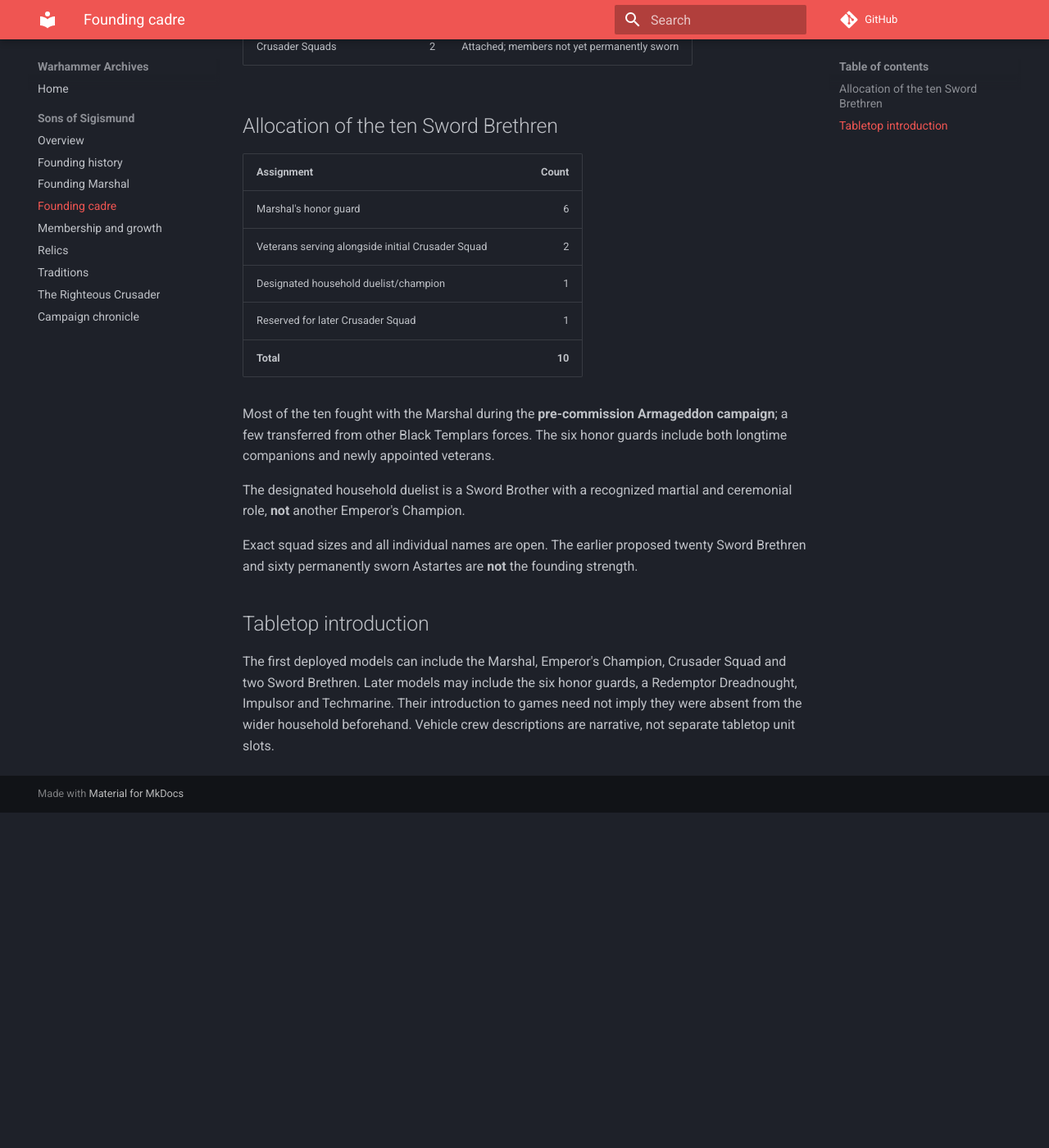
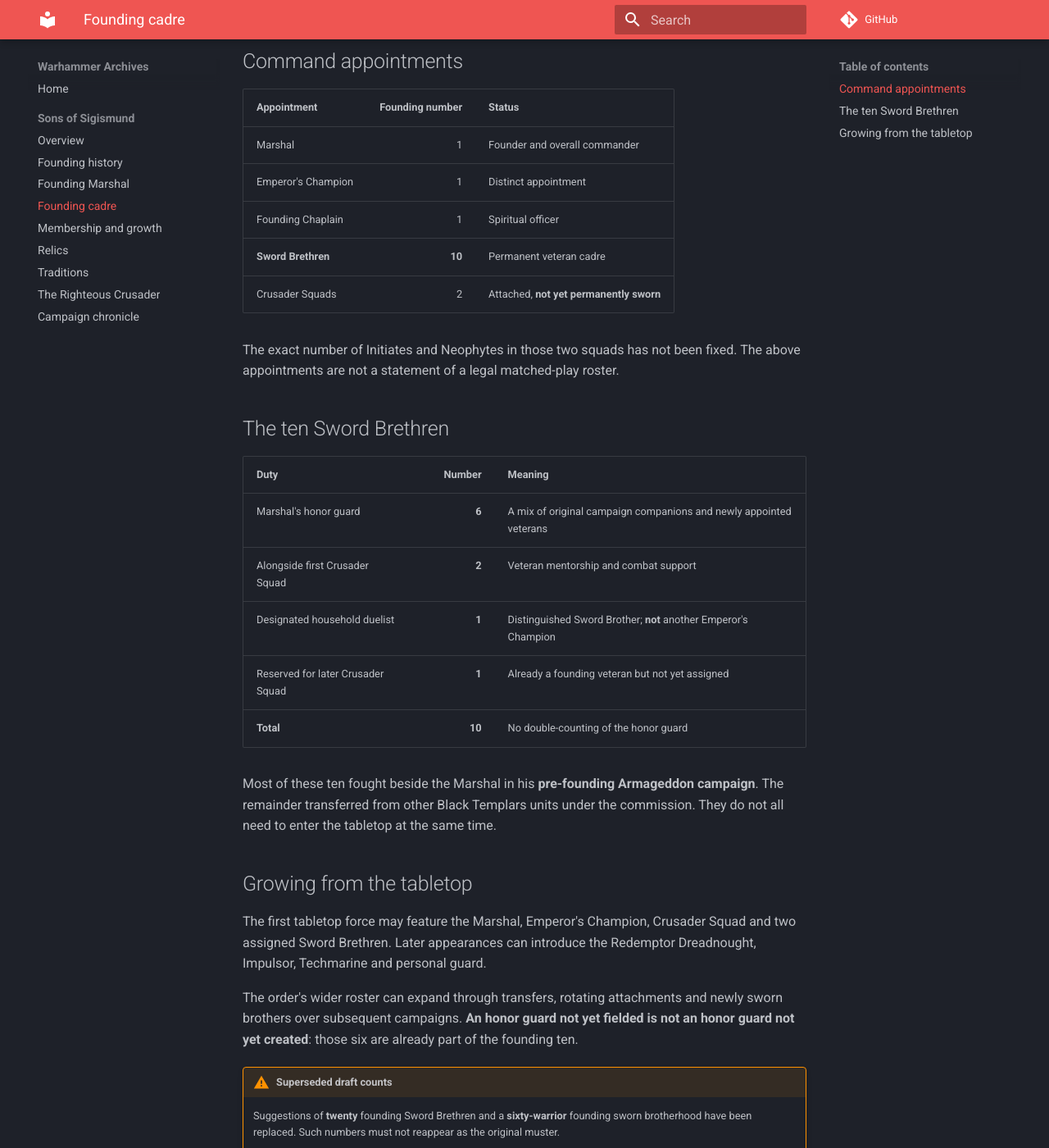
Before and after one commit to Rednecko/warhammer-archives, an MkDocs documentation site: the page built from docs/sons-of-sigismund/organization/founding-cadre.md, in a window 1280 px wide and 1400 px high, scrolled down 415 px. Shown: the whole window at 82% size. Built offline with MkDocs 1.6.1 and Material for MkDocs 9.7.7, drawn with Linux system fonts in a browser that asks for light colours; comment, search, counter and statistics services are not loaded; before the commit the page ends 1406 px from its top, so only the background shows below that; some of the changed text lies outside the part shown.

Commit message:
Expand established character and tradition lore: docs/sons-of-sigismund/organization/founding-cadre.md

```diff
--- a/docs/sons-of-sigismund/organization/founding-cadre.md
+++ b/docs/sons-of-sigismund/organization/founding-cadre.md
@@ -1,31 +1,48 @@
-# Founding cadre
+# The founding muster
 
-The founding cadre is distinct from the larger force the order may eventually muster.
+<div class="archive-page-label">Ordo record · Initial permanent and attached forces</div>
 
-| Role | Count | Status |
-| --- | ---: | --- |
-| Founding Marshal | 1 | Command |
-| Original Chaplain | 1 | Founding officer |
-| Emperor's Champion | 1 | Distinct from household duelist |
-| Sword Brethren | **10** | Permanent founding veteran cadre |
-| Crusader Squads | 2 | Attached; members not yet permanently sworn |
+<span class="archive-status">Confirmed founding cadre</span> <span class="archive-status open">Individual names pending</span>
 
-## Allocation of the ten Sword Brethren
+The new Marshal receives a veteran command core, not a fully formed independent Chapter. A permanent household exists from the commission, while two Crusader Squads provide an initial **attached fighting force**.
 
-| Assignment | Count |
-| --- | ---: |
-| Marshal's honor guard | 6 |
-| Veterans serving alongside initial Crusader Squad | 2 |
-| Designated household duelist/champion | 1 |
-| Reserved for later Crusader Squad | 1 |
-| **Total** | **10** |
+<div class="archive-metrics">
+  <div class="archive-metric"><strong>10</strong><span>Permanent Sword Brethren</span></div>
+  <div class="archive-metric"><strong>06</strong><span>Among them: honor guards</span></div>
+  <div class="archive-metric"><strong>02</strong><span>Attached Crusader Squads</span></div>
+</div>
 
-Most of the ten fought with the Marshal during the **pre-commission Armageddon campaign**; a few transferred from other Black Templars forces. The six honor guards include both longtime companions and newly appointed veterans.
+## Command appointments
 
-The designated household duelist is a Sword Brother with a recognized martial and ceremonial role, **not** another Emperor's Champion.
+| Appointment | Founding number | Status |
+|---|---:|---|
+| Marshal | 1 | Founder and overall commander |
+| Emperor's Champion | 1 | Distinct appointment |
+| Founding Chaplain | 1 | Spiritual officer |
+| **Sword Brethren** | **10** | Permanent veteran cadre |
+| Crusader Squads | 2 | Attached, **not yet permanently sworn** |
 
-Exact squad sizes and all individual names are open. The earlier proposed twenty Sword Brethren and sixty permanently sworn Astartes are **not** the founding strength.
+The exact number of Initiates and Neophytes in those two squads has not been fixed. The above appointments are not a statement of a legal matched-play roster.
 
-## Tabletop introduction
+## The ten Sword Brethren
 
-The first deployed models can include the Marshal, Emperor's Champion, Crusader Squad and two Sword Brethren. Later models may include the six honor guards, a Redemptor Dreadnought, Impulsor and Techmarine. Their introduction to games need not imply they were absent from the wider household beforehand. Vehicle crew descriptions are narrative, not separate tabletop unit slots.
+| Duty | Number | Meaning |
+|---|---:|---|
+| Marshal's honor guard | **6** | A mix of original campaign companions and newly appointed veterans |
+| Alongside first Crusader Squad | **2** | Veteran mentorship and combat support |
+| Designated household duelist | **1** | Distinguished Sword Brother; **not** another Emperor's Champion |
+| Reserved for later Crusader Squad | **1** | Already a founding veteran but not yet assigned |
+| **Total** | **10** | No double-counting of the honor guard |
+
+Most of these ten fought beside the Marshal in his **pre-founding Armageddon campaign**. The remainder transferred from other Black Templars units under the commission. They do not all need to enter the tabletop at the same time.
+
+## Growing from the tabletop
+
+The first tabletop force may feature the Marshal, Emperor's Champion, Crusader Squad and two assigned Sword Brethren. Later appearances can introduce the Redemptor Dreadnought, Impulsor, Techmarine and personal guard.
+
+The order's wider roster can expand through transfers, rotating attachments and newly sworn brothers over subsequent campaigns. **An honor guard not yet fielded is not an honor guard not yet created**: those six are already part of the founding ten.
+
+!!! warning "Superseded draft counts"
+    Suggestions of **twenty** founding Sword Brethren and a **sixty-warrior** founding sworn brotherhood have been replaced. Such numbers must not reappear as the original muster.
+
+[Meet the ten Sword Brethren →](../characters/sword-brethren.md) · [Membership rules →](membership.md)
```
